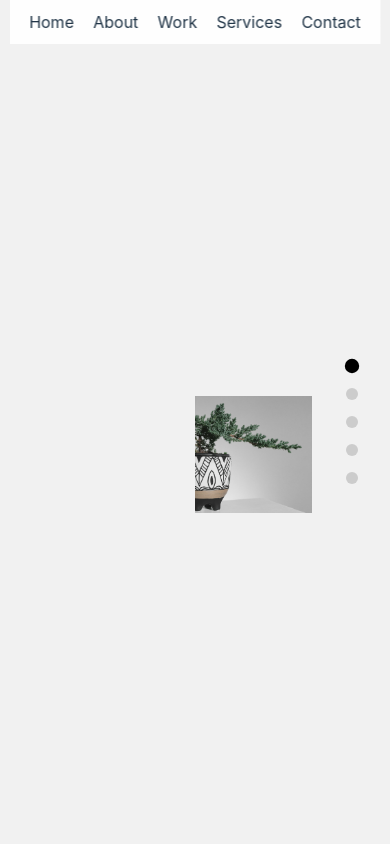
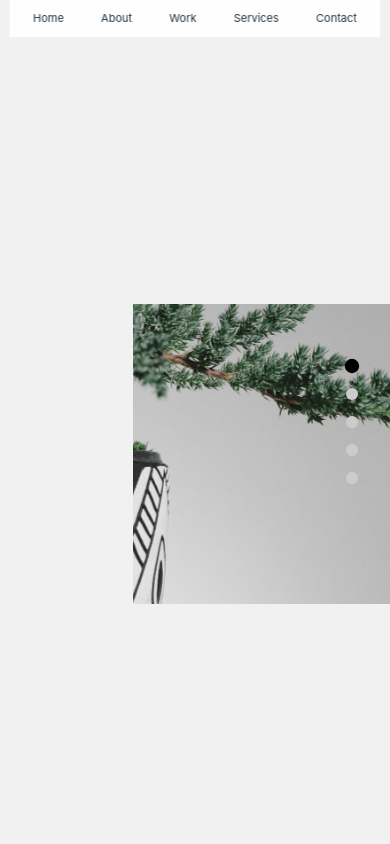
Before and after one commit to circuloponto/slides, a React (Vite) app in the folder slides/: page / in a window 390 px wide. Shown: the top 844 px of the page. Built offline with nearby package versions, Linux system fonts and the light colour scheme.

Commit message:
square images

```diff
--- a/slides/src/App.css
+++ b/slides/src/App.css
@@ -69,7 +69,7 @@
   max-width: 1200px;
   background: rgba(255, 255, 255, 0.9);
   backdrop-filter: blur(10px);
-  padding: 10px;
+  padding: 20px;
   z-index: 100;
   transition: all 0.6s cubic-bezier(0.16, 1, 0.3, 1);
   border-radius: 0;
@@ -77,7 +77,7 @@
 
 .main-nav.scrolled {
   top: 50px;
-  width: 54%; /* 60% of 90% to maintain same reference point */
+  width: 54%;
   border-radius: 10px;
 }
 
@@ -87,15 +87,18 @@
   list-style: none;
   margin: 0;
   padding: 0;
+  gap: 20px;
 }
 
 .main-nav li {
   cursor: pointer;
+  white-space: nowrap;
+  font-size: 16px;
 }
 
 .square-container {
-  width: 100%;
-  height: 100vh;
+  width: 40vw;
+  height:40vw;
   display: flex;
   justify-content: flex-start;
   align-items: center;
@@ -103,11 +106,93 @@
 }
 
 .expanding-square {
+  width: 40vw;
+  height: 40vw;
+  min-width: 300px;
+  min-height: 300px;
+  overflow: hidden;
+  position: relative;
+}
+
+.expanding-square img {
+  will-change: transform;
+}
+
+/* Remove ALL other styles that might affect the squares */
+.about-square, .home-slide .expanding-square, .about-slide .expanding-square {
+  /* Reset any potential differences */
   width: 30vw;
   height: 30vw;
-  background-color: #333;
+  min-width: 300px;
+  min-height: 300px;
 }
 
-.expanding-square.about-square {
-  background-color: #a88;  /* Unsaturated reddish color */
+/* Tablet adjustments */
+@media (max-width: 1024px) {
+  .expanding-square {
+    width: 40vw;
+    height: 40vw;
+  }
+
+  .main-nav.scrolled {
+    width: 70%;
+  }
+
+  .main-nav li {
+    font-size: 14px;
+  }
 }
+
+/* Mobile adjustments */
+@media (max-width: 768px) {
+  .square-container {
+    padding-left: 20%;
+  }
+
+  .expanding-square {
+    width: 70vw;
+    height: 70vw;
+  }
+
+  .main-nav {
+    padding: 15px;
+  }
+
+  .main-nav.scrolled {
+    width: 85%;
+    top: 20px;
+  }
+
+  .main-nav li {
+    font-size: 12px;
+  }
+}
+
+/* Small mobile adjustments */
+@media (max-width: 480px) {
+  .square-container {
+    padding-left: 10%;
+  }
+
+  .expanding-square {
+    width: 80vw;
+    height: 80vw;
+  }
+
+  .main-nav {
+    padding: 10px;
+  }
+
+  .main-nav.scrolled {
+    width: 90%;
+    top: 10px;
+  }
+
+  .main-nav ul {
+    gap: 10px;
+  }
+
+  .main-nav li {
+    font-size: 11px;
+  }
+}
--- a/slides/src/App.jsx
+++ b/slides/src/App.jsx
@@ -46,9 +46,13 @@ function App() {
   }, [])
 
   const getSlideProgress = (index) => {
-    if (index === 0) return 1; // First slide is always fully visible
+    const sectionSize = 1 / (slides.length - 1)
 
-    const sectionSize = 1 / (slides.length - 1)
+    if (index === 0) {
+      // Calculate progress for first slide based on scroll into second section
+      return Math.max(0, Math.min(1, scrollProgress / sectionSize))
+    }
+
     const sectionStart = (index - 1) * sectionSize
     const sectionEnd = index * sectionSize
 
@@ -115,7 +119,7 @@ function App() {
               }}
             >
               <div className="slide-content">
-                <SlideContent index={index} />
+                <SlideContent index={index} progress={progress} />
               </div>
             </section>
           )
--- a/slides/src/components/SlideContent.jsx
+++ b/slides/src/components/SlideContent.jsx
@@ -2,12 +2,12 @@ import img1 from '../assets/img1.jpg'
 import img2 from '../assets/img2.jpg'
 
 // Base SlideContent component
-export const SlideContent = ({ index }) => {
+export const SlideContent = ({ index, progress }) => {
   switch(index) {
     case 0:
-      return <HomeSlide />
+      return <HomeSlide progress={progress} />
     case 1:
-      return <AboutSlide />
+      return <AboutSlide progress={progress} />
     case 2:
       return <WorkSlide />
     case 3:
@@ -19,32 +19,50 @@ export const SlideContent = ({ index }) => {
   }
 }
 
-const HomeSlide = () => (
+const HomeSlide = ({ progress }) => (
   <div className="home-slide">
     <div className="square-container">
-      <div
-        className="expanding-square"
-        style={{
-          backgroundImage: `url(${img1})`,
-          backgroundSize: 'cover',
-          backgroundPosition: 'center'
-        }}
-      ></div>
+      <div className="expanding-square">
+        <img
+          src={img1}
+          alt="Home"
+          style={{
+            position: 'absolute',
+            top: '50%',
+            left: '50%',
+            width: '200%',
+            height: '200%',
+            objectFit: 'cover',
+            objectPosition: 'center',
+            transform: `translate(-50%, -50%) scale(${1 - progress * 0.3})`,
+            transformOrigin: 'center'
+          }}
+        />
+      </div>
     </div>
   </div>
 )
 
-const AboutSlide = () => (
+const AboutSlide = ({ progress }) => (
   <div className="about-slide">
     <div className="square-container">
-      <div
-        className="expanding-square about-square"
-        style={{
-          backgroundImage: `url(${img2})`,
-          backgroundSize: 'cover',
-          backgroundPosition: 'center'
-        }}
-      ></div>
+      <div className="expanding-square">
+        <img
+          src={img2}
+          alt="About"
+          style={{
+            position: 'absolute',
+            top: '50%',
+            left: '50%',
+            width: '250%',
+            height: '250%',
+            objectFit: 'cover',
+            objectPosition: 'center',
+            transform: `translate(-50%, -50%) scale(${1 - progress * 0.3})`,
+            transformOrigin: 'center'
+          }}
+        />
+      </div>
     </div>
   </div>
 )
```
